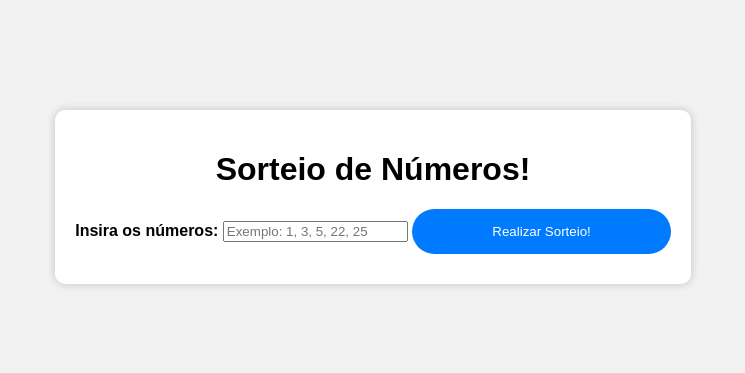
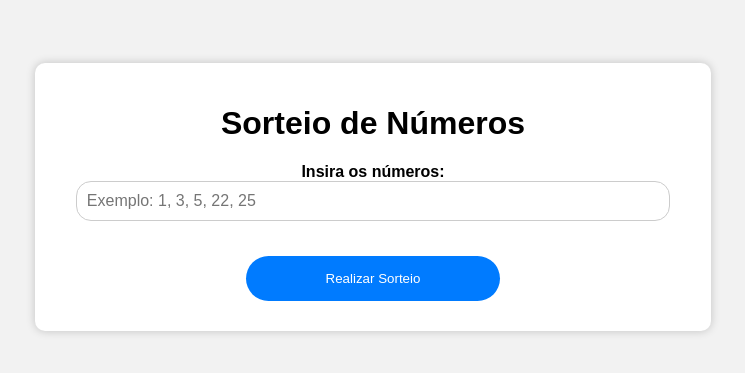
Before and after one commit to dev-andersonsena/loto1, a plain HTML site: page index.html in a window 1280 px wide. Shown: the part 203-576 px from the top of the page, without its empty margins (267-1012 px from the left). Drawn offline with Linux system fonts and the light colour scheme.

Commit message:
commit index

```diff
--- a/index.html
+++ b/index.html
@@ -3,15 +3,17 @@
 <head>
   <meta charset="UTF-8">
   <meta name="viewport" content="width=device-width, initial-scale=1.0">
-  <title>Sorteio loto</title>
+  <title>Sorteio</title>
   <link rel="stylesheet" href="assets/css/style.css">
 </head>
 <body>
   <div class="container">
-    <h1>Sorteio de Números!</h1>
-    <label class="estilo" for="userNumbers">Insira os números:</label>
-    <input type="text" id="userNumbers" placeholder="Exemplo: 1, 3, 5, 22, 25">
-    <button id="sortButton" class="button">Realizar Sorteio!</button>
+    <h1>Sorteio de Números</h1>
+    <div class="form">
+      <label class="estilo" for="userNumbers">Insira os números:</label>
+      <input type="text" id="userNumbers" class="input-field" placeholder="Exemplo: 1, 3, 5, 22, 25">
+      <button id="sortButton" class="button">Realizar Sorteio</button>
+    </div>
   </div>
   <script src="assets/js/script.js"></script>
 </body>
```
